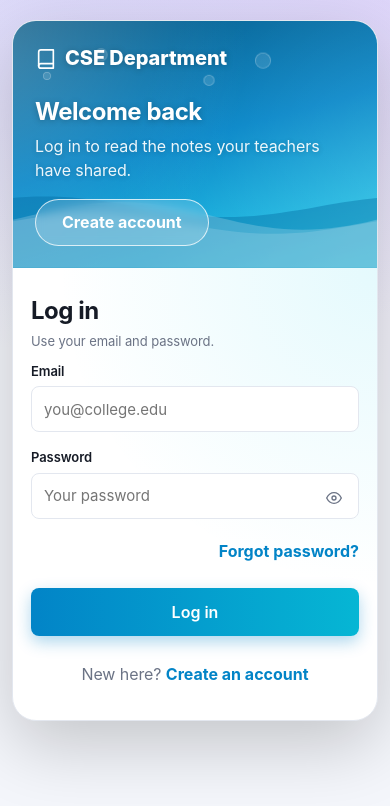
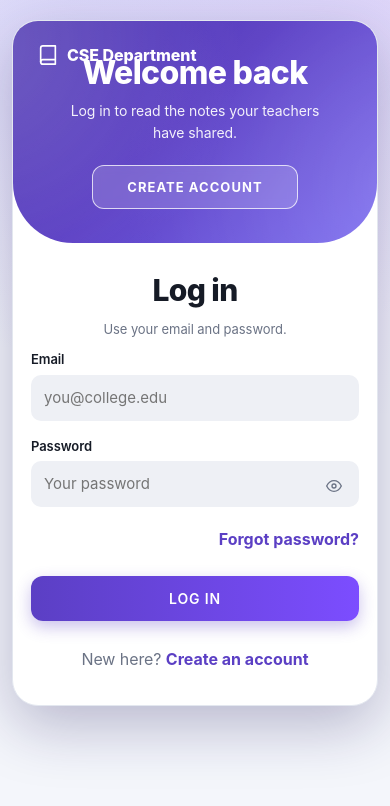
Before and after one commit to faizanusmani20/cse-department, a plain HTML site: page index.html in a window 390 px wide. Drawn offline with nearby package versions, Linux system fonts and the light colour scheme.

Commit message:
Update style.css

```diff
--- a/style.css
+++ b/style.css
@@ -235,3 +235,72 @@ textarea{font:inherit;width:100%;padding:10px 12px;margin:8px 0;border-radius:8p
 /* ---- offline banner ---- */
 .offlinebar{position:relative;z-index:4;display:flex;gap:10px;align-items:center;justify-content:center;padding:8px 16px;background:color-mix(in srgb,var(--warn) 16%,var(--card));border-bottom:1px solid color-mix(in srgb,var(--warn) 40%,var(--bd));color:var(--tx);font-size:13px;font-weight:600;text-align:center}
 .offlinebar svg{width:16px;height:16px;color:var(--warn);flex:none}
+
+/* ---- Sliding overlay login/signup (override block, paste at end) ---- */
+.authwrap{max-width:860px;min-height:480px;border-radius:26px;
+  box-shadow:0 20px 60px rgba(30,20,90,.28);background:var(--card)}
+.m-login,.m-forgot,.m-reset,.m-signup{--pri:#5b3fc4;--pri2:#7c4dff}
+
+/* purple overlay panel (same look for sign in / sign up) */
+.aside,.aside.water,.aside.fire{
+  background:linear-gradient(135deg,#4c35b0 0%,#5b3fc4 45%,#7c6df0 100%);
+  background-size:100% 100%;text-align:center;align-items:center;justify-content:center;
+  padding:34px 28px;text-shadow:none}
+.at h1{font-size:32px;font-weight:800}
+.at p{font-size:14px;line-height:1.6;max-width:260px;margin:0 auto}
+.perks,.chips{display:none}
+.aside .brand{position:absolute;top:22px;left:24px;font-size:16px}
+
+/* hide fire/water effects, keep soft light + floating orbs */
+.fl,.emb,.glow,.bub,.wv{display:none}
+.caus{opacity:.8}
+
+/* overlay sits on the RIGHT for login, LEFT for sign up (rounded inner edge) */
+.m-login .aside,.m-forgot .aside,.m-reset .aside{order:2;border-radius:130px 0 0 130px}
+.m-signup .aside{order:0;border-radius:0 130px 130px 0}
+.m-login .formside,.m-forgot .formside,.m-reset .formside{order:1}
+.m-signup .formside{order:1}
+
+/* ghost button in the overlay */
+.ghost{margin-top:20px;padding:11px 34px;font-size:13px;letter-spacing:.08em;
+  text-transform:uppercase;border-radius:12px;transition:.25s}
+.ghost:hover{background:#fff;color:var(--pri);transform:translateY(-2px)}
+
+/* form side */
+.formside{padding:34px 36px;background:none!important}
+.fcard h2{text-align:center;font-size:30px;font-weight:800;margin-bottom:6px}
+.fcard>.mut{text-align:center}
+.fcard input,.fcard select{background:#eef0f5;border-color:transparent;border-radius:10px}
+:root[data-theme="dark"] .fcard input,
+@media (prefers-color-scheme:dark){.fcard input,.fcard select{background:var(--bg)}}
+.fcard input:focus,.fcard select:focus{outline:2px solid var(--pri);background:var(--card)}
+.fcard .big{background:linear-gradient(90deg,var(--pri),var(--pri2));
+  border-radius:12px;letter-spacing:.06em;text-transform:uppercase;font-size:14px}
+
+/* the slide: panel travels across and its rounded edge stretches mid-way */
+@keyframes ovToL{
+  0%{transform:translateX(100%);border-radius:130px 0 0 130px}
+  45%{border-radius:200px 40px 40px 200px}
+  100%{transform:none;border-radius:0 130px 130px 0}}
+@keyframes ovToR{
+  0%{transform:translateX(-100%);border-radius:0 130px 130px 0}
+  45%{border-radius:40px 200px 200px 40px}
+  100%{transform:none;border-radius:130px 0 0 130px}}
+@keyframes fmToR{0%{transform:translateX(-100%);opacity:0}60%{opacity:0}100%{transform:none;opacity:1}}
+@keyframes fmToL{0%{transform:translateX(100%);opacity:0}60%{opacity:0}100%{transform:none;opacity:1}}
+
+.flip.m-signup .aside{animation:ovToL .9s cubic-bezier(.65,0,.25,1)}
+.flip.m-signup .formside{animation:fmToL .9s cubic-bezier(.65,0,.25,1)}
+.flip:not(.m-signup) .aside{animation:ovToR .9s cubic-bezier(.65,0,.25,1)}
+.flip:not(.m-signup) .formside{animation:fmToR .9s cubic-bezier(.65,0,.25,1)}
+.flip .fcard{animation:fadeUp .5s ease .45s backwards}
+
+/* mobile: stack, overlay on top with bottom curve */
+@media (max-width:760px){
+  .authwrap{min-height:0}
+  .m-login .aside,.m-forgot .aside,.m-reset .aside,.m-signup .aside{
+    order:0;border-radius:0 0 60px 60px;min-height:200px}
+  @keyframes ovToL{from{transform:translateY(-30%);opacity:.4}to{transform:none;opacity:1}}
+  @keyframes ovToR{from{transform:translateY(-30%);opacity:.4}to{transform:none;opacity:1}}
+  .formside{padding:24px 18px}
+}
```
